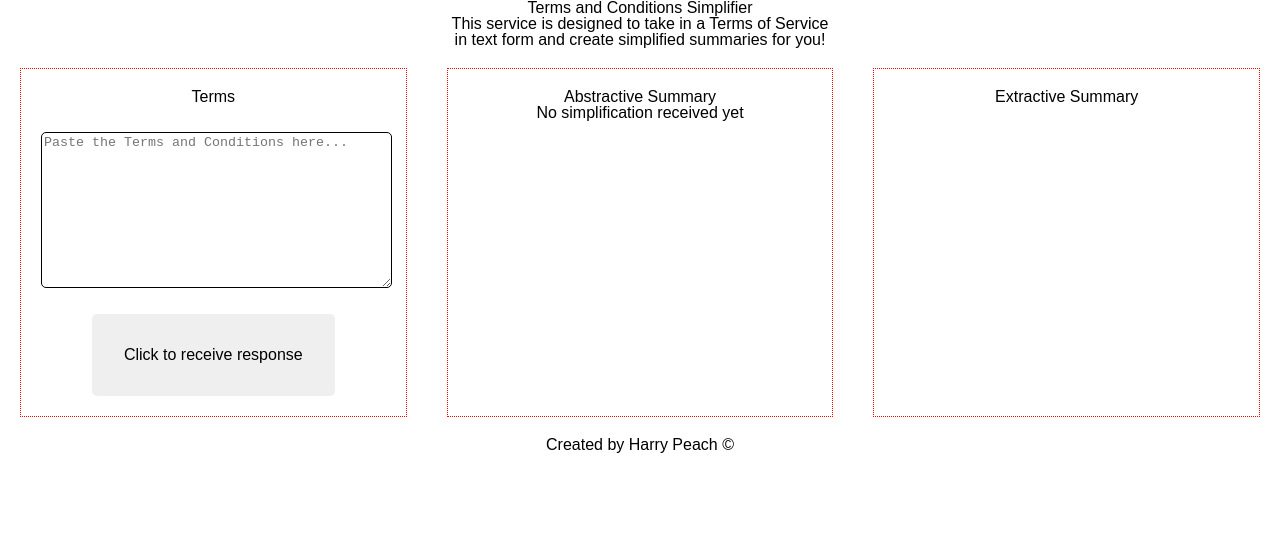
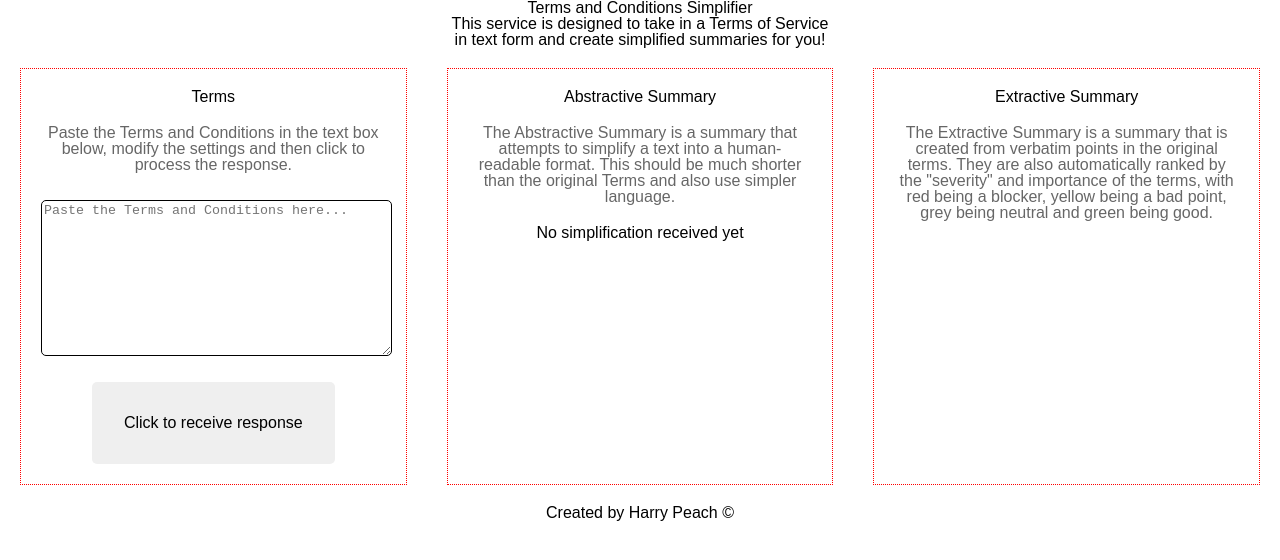
Before and after one commit to HarryPeach/simplifying-legal-content, a Svelte app in the folder frontend/: page / in a window 1280 px wide. Shown: the top 560 px of the page. Built offline with nearby package versions, Linux system fonts and the light colour scheme.

Commit message:
Add explanations to each section on the site

```diff
--- a/frontend/src/App.svelte
+++ b/frontend/src/App.svelte
@@ -72,6 +72,10 @@
   <div id="grid-container">
     <div id="grid-item">
       <h2>Terms</h2>
+      <span class="explanation"
+        >Paste the Terms and Conditions in the text box below, modify the
+        settings and then click to process the response.</span
+      >
       <textarea
         rows="10"
         cols="30"
@@ -83,6 +87,11 @@
     </div>
     <div id="grid-item">
       <h2>Abstractive Summary</h2>
+      <span class="explanation">
+        The <strong>Abstractive Summary</strong> is a summary that attempts to simplify
+        a text into a human-readable format. This should be much shorter than the
+        original Terms and also use simpler language.
+      </span>
       {#await abstractive_promise}
         Awaiting response from server...
       {:then data}
@@ -97,6 +106,14 @@
     </div>
     <div id="grid-item">
       <h2>Extractive Summary</h2>
+      <span class="explanation">
+        The <strong>Extractive Summary</strong> is a summary that is created
+        from verbatim points in the original terms. They are also automatically
+        ranked by the "severity" and importance of the terms, with red being a
+        <strong>blocker</strong>, yellow being a <strong>bad</strong> point,
+        grey being <strong>neutral</strong> and green being
+        <strong>good</strong>.
+      </span>
       <ExtractivePoints {points} />
     </div>
   </div>
@@ -113,6 +130,12 @@
     width: 30%;
     min-width: 320px;
     margin: auto;
+  }
+
+  .explanation {
+    display: block;
+    color: rgba(0, 0, 0, 0.6);
+    margin: 20px 0;
   }
   main {
     text-align: center;
--- a/frontend/src/assets/core.css
+++ b/frontend/src/assets/core.css
@@ -1,9 +1,18 @@
 h1 {
+	font-size: 3em;
+	padding: 20px;
+}
+
+h2 {
 	font-size: 2em;
 	padding: 10px;
 }
 
-h2 {
+h3 {
 	font-size: 1.2em;
 	padding: 5px;
 }
+
+strong {
+	font-weight: bold;
+}
--- a/frontend/src/lib/LoadingBar.svelte
+++ b/frontend/src/lib/LoadingBar.svelte
@@ -5,11 +5,11 @@
 
 <main class={status == "" ? "hidden" : ""}>
   <div id="inner">
-    <h1>Loading simplification</h1>
+    <h2>Loading simplification</h2>
     <div class="spinner">
       <Jumper />
     </div>
-    <h2>This may take some time</h2>
+    <h3>This may take some time</h3>
     <span>Current status: {status}</span>
   </div>
 </main>
```
